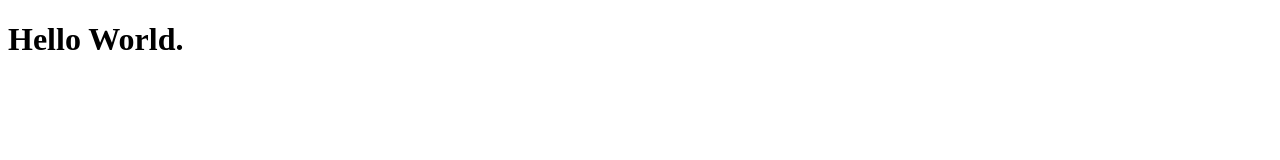
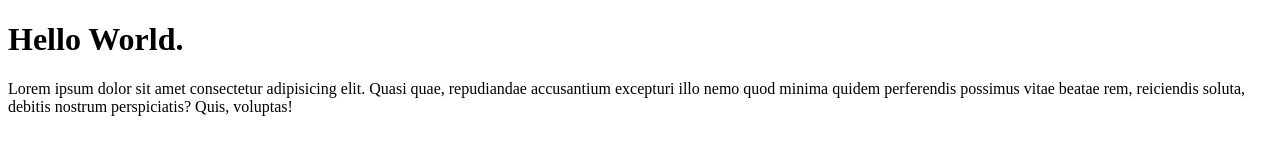
Before and after one commit to jeewwee/mygittest, a plain HTML site: page index.html in a window 1280 px wide. Drawn offline with Linux system fonts and the light colour scheme.

Commit message:
mengupdate paragraph file index.htm

```diff
--- a/index.html
+++ b/index.html
@@ -7,5 +7,6 @@
 </head>
 <body>
     <h1>Hello World.</h1>
+    <p>Lorem ipsum dolor sit amet consectetur adipisicing elit. Quasi quae, repudiandae accusantium excepturi illo nemo quod minima quidem perferendis possimus vitae beatae rem, reiciendis soluta, debitis nostrum perspiciatis? Quis, voluptas!</p>
 </body>
 </html>
```
